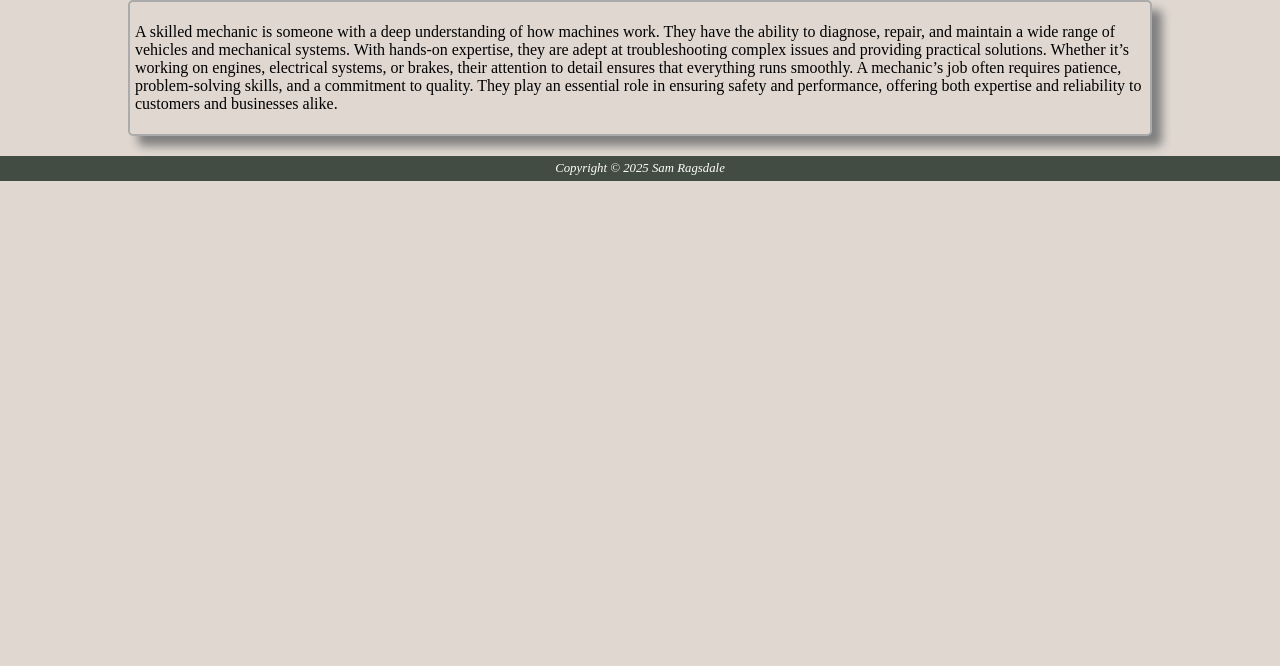
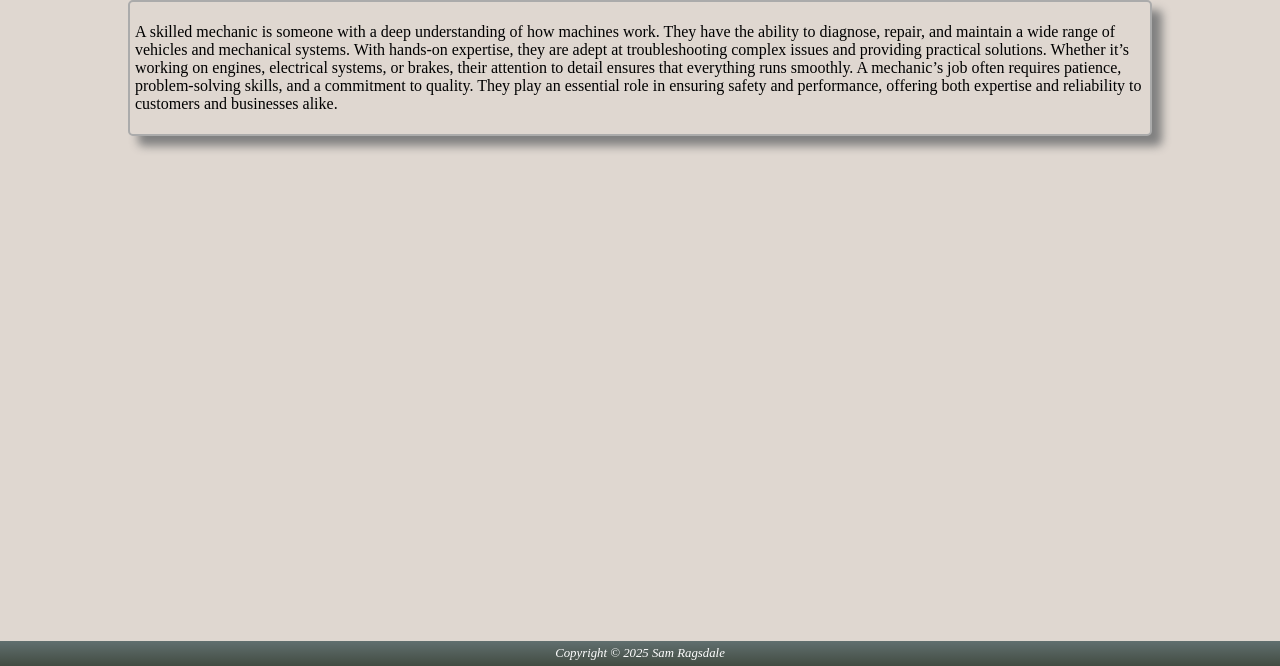
Before and after one commit to Sam-Rags/srrb, a Django app: page /about/ in a window 1280 px wide. Shown: the part 134-800 px from the top of the page. Run offline with Django 5.2, Linux system fonts and the light colour scheme.

Commit message:
css updates

```diff
--- a/ragsblog/static/css/blog.css
+++ b/ragsblog/static/css/blog.css
@@ -46,7 +46,7 @@
 
             }
 
-.footer { background: #424C42;
+.footer {
         text-align: center;
         font-style: italic;
         font-size: .8em;
@@ -54,6 +54,10 @@
         padding: 5px;
         margin-top: 20px;
         color: #FFF;
+        position: fixed;
+        bottom: 0;
+        width: 100%;
+        background-image: linear-gradient(0deg, #424C42, #616f6f);
         }
 
 .footer p { margin: 0; }
```
Also changed, not shown: media/133836937951862508.jpg (added).
